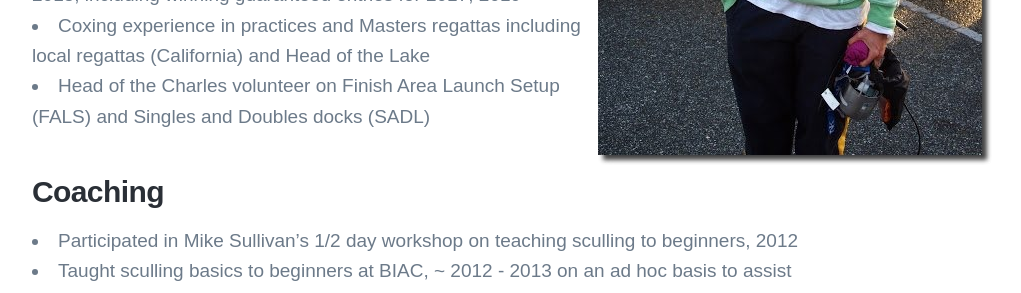
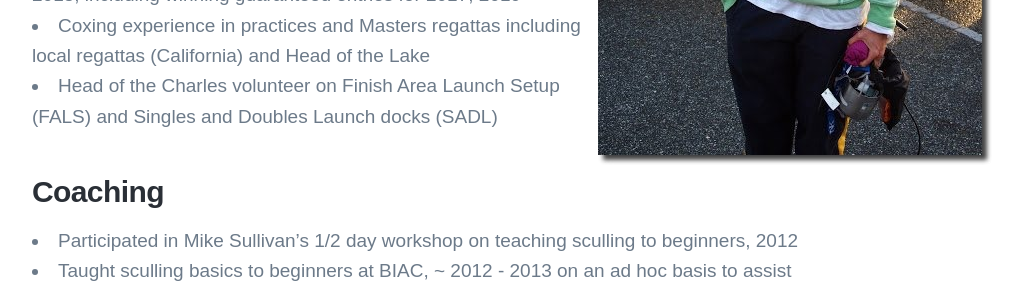
Before and after one commit to londoncalling/slow-motion-stories, a Jekyll site: the page built from _pages/portfolio-rowing.md, in a window 1280 px wide. Shown: the part 701-994 px from the top of the page, without its empty margins (224-1245 px from the left). Built offline with Jekyll 4.4.1, drawn with Linux system fonts in a browser that asks for light colours; nearby versions of some CDN libraries; some web fonts are replaced.

Commit message:
rowing volunteer copyedits
Signed-off-by: Vicky Bialas <vicky.bialas@gmail.com>

```diff
--- a/_pages/portfolio-rowing.md
+++ b/_pages/portfolio-rowing.md
@@ -12,7 +12,7 @@ featured_image: /images/demo/demo-landscape.jpg
 - Rowed on BIAC Novice, Intermediate, and Competitive teams (2010 - 2015), competing in all boat classes (1x, 2x, 2-, 4+, 8+) at local and national regattas including Southwest Regionals, [San Diego Crew Classic](https://crewclassic.org/), [Head of the Lake](http://lakewashingtonrowing.com/home/hotl/) (Seattle, WA), and Masters Nationals
 - Competed at [Head of the Charles Regatta](https://www.hocr.org/) in the 1x since 2015, including winning guaranteed entries for 2017, 2019
 - Coxing experience in practices and Masters regattas including local regattas (California) and Head of the Lake
-- Head of the Charles volunteer on Finish Area Launch Setup (FALS) and Singles and Doubles docks (SADL)
+- Head of the Charles volunteer on Finish Area Launch Setup (FALS) and Singles and Doubles Launch docks (SADL)
 
 ### Coaching
 
```
